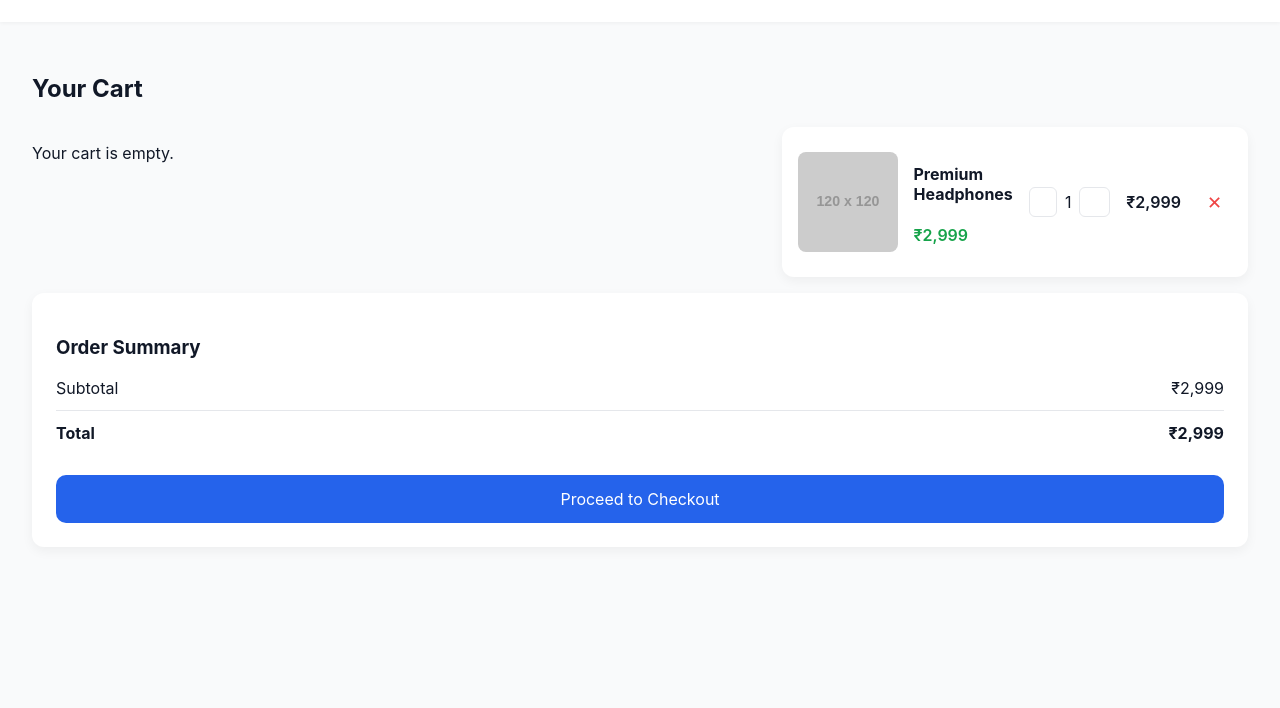
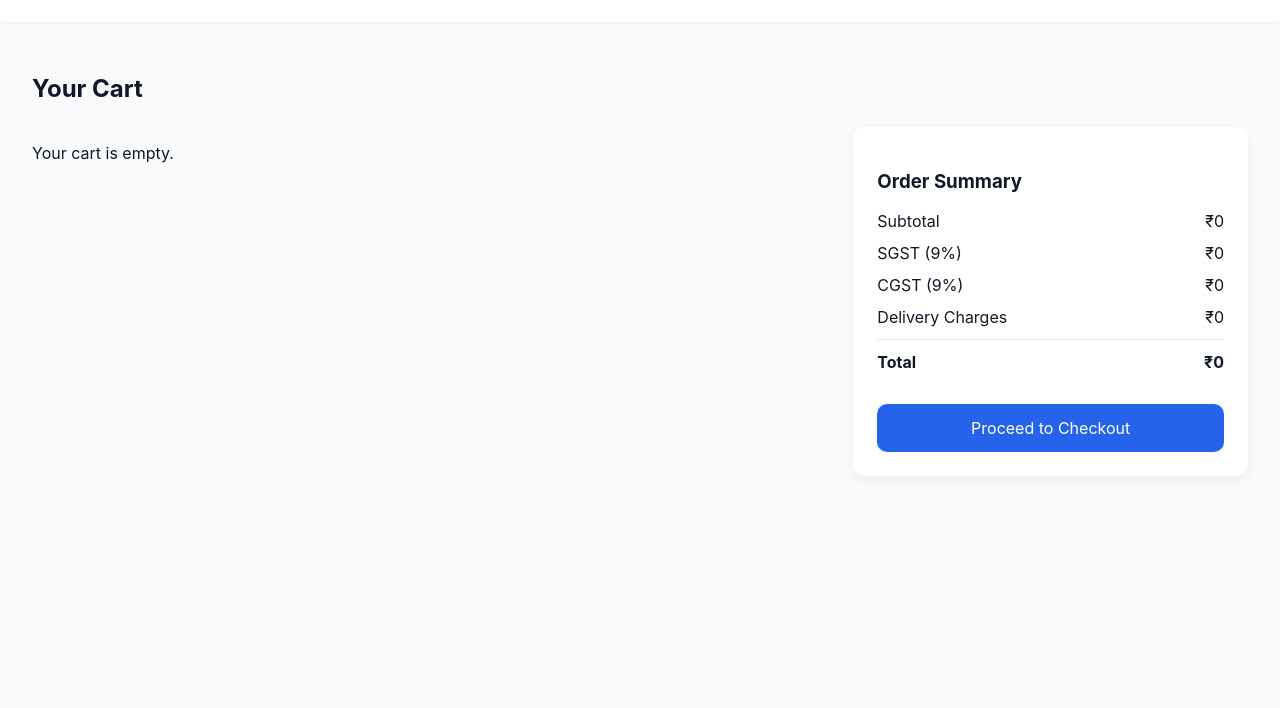
Before and after one commit to Shreyash0755/CodeAlpha_Ecommerce_Store, a plain HTML site: page frontend/pages/cart.html in a window 1280 px wide. Shown: the part 92-800 px from the top of the page. Drawn offline with Linux system fonts and the light colour scheme; placeholder pictures from the web are drawn by us.

Commit message:
Add GST and delivery charges to cart total
- Added 9% SGST and 9% CGST calculation
- Included delivery charges in order summary
- Updated final total calculation dynamically

```diff
--- a/frontend/css/style.css
+++ b/frontend/css/style.css
@@ -318,3 +318,19 @@ button {
   object-fit: cover;
   border-radius: 10px;
 }
+
+.qty-btn {
+  width: 32px;
+  height: 32px;
+  border-radius: 6px;
+  border: 1px solid #d1d5db;
+  background: #f3f4f6;
+  color: #111827;
+  font-size: 18px;
+  font-weight: bold;
+  cursor: pointer;
+}
+
+.qty-btn:hover {
+  background: #e5e7eb;
+}
--- a/frontend/pages/cart.html
+++ b/frontend/pages/cart.html
@@ -2,20 +2,19 @@
 <html lang="en">
 <head>
   <meta charset="UTF-8" />
-  <title>Shopping Cart</title>
+  <title>Shopping Cart | PrimeCart</title>
   <link rel="stylesheet" href="../css/style.css" />
 </head>
 <body>
 
 <header class="navbar">
   <h1 class="logo">PrimeCart</h1>
-  <div class="nav-actions" id="navActions"></div>
 
+  <nav class="nav-actions" id="navActions">
     <a href="../index.html">Home</a>
     <a href="#">Cart</a>
     <a href="orders.html">My Orders</a>
-
-  </div>
+  </nav>
 </header>
 
 <main class="container cart-page">
@@ -23,85 +22,117 @@
 
   <div class="cart-wrapper">
 
+    <!-- CART ITEMS -->
     <div class="cart-items" id="cartItems"></div>
 
+    <!-- ORDER SUMMARY -->
+   <div class="cart-summary">
+  <h3>Order Summary</h3>
+
+  <div class="summary-row">
+    <span>Subtotal</span>
+    <span id="subtotal">₹0</span>
+  </div>
+
+  <div class="summary-row">
+    <span>SGST (9%)</span>
+    <span id="sgst">₹0</span>
+  </div>
+
+  <div class="summary-row">
+    <span>CGST (9%)</span>
+    <span id="cgst">₹0</span>
+  </div>
+
+  <div class="summary-row">
+    <span>Delivery Charges</span>
+    <span id="delivery">₹49</span>
+  </div>
+
+  <div class="summary-row total">
+    <span>Total</span>
+    <span id="total">₹0</span>
+  </div>
+
+  <a href="checkout.html">
+    <button class="primary-btn full">Proceed to Checkout</button>
+  </a>
+</div>
+
+
+  </div>
+</main>
+
+<!-- SCRIPTS -->
 <script src="../js/cart.js"></script>
+<script src="../js/auth.js"></script>
+
 <script>
   function renderCart() {
     const items = getCart();
     const wrap = document.getElementById("cartItems");
+
     wrap.innerHTML = "";
 
     if (!items.length) {
       wrap.innerHTML = "<p>Your cart is empty.</p>";
-      document.querySelector(".total span:last-child").innerText = "₹0";
+      updateSummary();
       return;
     }
 
     items.forEach(item => {
       const div = document.createElement("div");
       div.className = "cart-item";
+
       div.innerHTML = `
-        <img src="${item.image}" />
+        <img src="${item.image}" alt="${item.name}" />
+
         <div class="item-info">
           <h4>${item.name}</h4>
           <p class="price">₹${item.price}</p>
         </div>
+
         <div class="quantity">
-          <button onclick="updateQty('${item.id}', -1)">-</button>
+          <button class="qty-btn" onclick="updateQty('${item.id}', -1)">−</button>
           <span>${item.qty}</span>
-          <button onclick="updateQty('${item.id}', 1)">+</button>
+          <button class="qty-btn" onclick="updateQty('${item.id}', 1)">+</button>
         </div>
+
         <p class="item-total">₹${item.price * item.qty}</p>
+
         <button class="remove-btn" onclick="removeFromCart('${item.id}')">✕</button>
       `;
+
       wrap.appendChild(div);
     });
 
-    document.querySelector(".total span:last-child")
-      .innerText = "₹" + cartTotal();
+    updateSummary();
   }
+
+  function updateSummary() {
+  const items = getCart();
+  let subtotal = 0;
+
+  items.forEach(item => {
+    subtotal += item.price * item.qty;
+  });
+
+  const sgst = subtotal * 0.09;
+  const cgst = subtotal * 0.09;
+  const deliveryCharge = items.length ? 49 : 0;
+
+  const total = subtotal + sgst + cgst + deliveryCharge;
+
+  document.getElementById("subtotal").innerText = `₹${subtotal.toFixed(0)}`;
+  document.getElementById("sgst").innerText = `₹${sgst.toFixed(0)}`;
+  document.getElementById("cgst").innerText = `₹${cgst.toFixed(0)}`;
+  document.getElementById("delivery").innerText = `₹${deliveryCharge}`;
+  document.getElementById("total").innerText = `₹${total.toFixed(0)}`;
+}
+
 
   renderCart();
 </script>
 
-      <div class="cart-item">
-        <img src="https://via.placeholder.com/120" />
-        <div class="item-info">
-          <h4>Premium Headphones</h4>
-          <p class="price">₹2,999</p>
-        </div>
-
-        <div class="quantity">
-          <button>-</button>
-          <span>1</span>
-          <button>+</button>
-        </div>
-
-        <p class="item-total">₹2,999</p>
-        <button class="remove-btn">✕</button>
-      </div>
-    </div>
-
-    <div class="cart-summary">
-      <h3>Order Summary</h3>
-      <div class="summary-row">
-        <span>Subtotal</span>
-        <span>₹2,999</span>
-      </div>
-      <div class="summary-row total">
-        <span>Total</span>
-        <span>₹2,999</span>
-      </div>
-      <a href="checkout.html">
-        <button class="primary-btn full">Proceed to Checkout</button>
-      </a>
-
-    </div>
-
-  </div>
-</main>
-<script src="../js/auth.js"></script>
-
 </body>
 </html>
```
